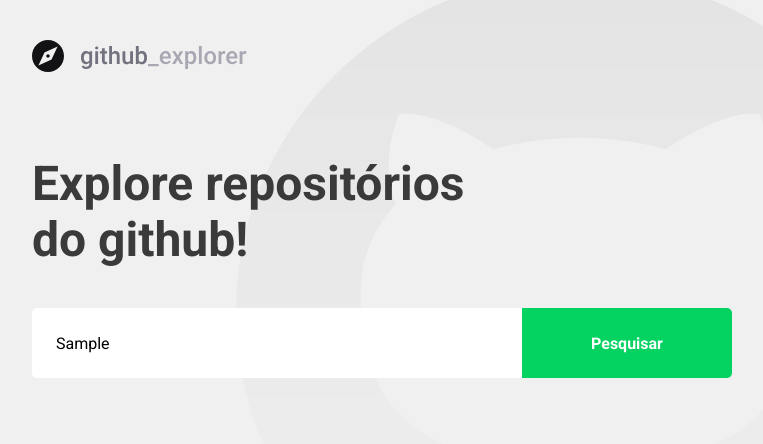
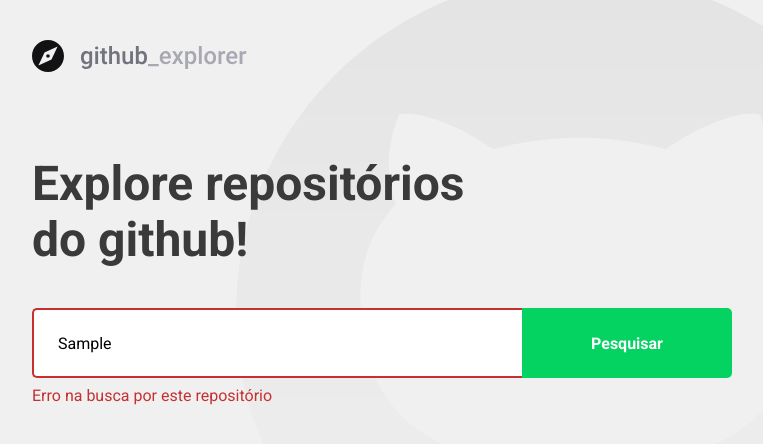
Before and after one commit to Delfio/navegador-de-repositorios-github, a React (Create React App) app: page / in a window 1280 px wide. Both pictures are taken after typing "Sample" into the empty fields and a click on the button "Pesquisar". Shown: the top 444 px of the page, without its empty margins (178-941 px from the left). Built offline with nearby package versions, Linux system fonts and the light colour scheme; no server answers.

Commit message:
feedback error

```diff
--- a/src/pages/Dashboard/index.tsx
+++ b/src/pages/Dashboard/index.tsx
@@ -5,7 +5,7 @@ import { AxiosResponse } from 'axios';
 import logo from '../../assets/logo.svg';
 import api from '../../service/api';
 
-import { Container, Titutlo, Form, Repository } from './styles';
+import { Container, Titutlo, Form, Repository, Error } from './styles';
 
 interface Repository {
     full_name: string;
@@ -19,23 +19,32 @@ interface Repository {
 const Dashboard: React.FC = () => {
     const [newRepo, setNewRepo] = useState('');
     const [repositorios, setRepositorios] = useState<Repository[]>([]);
+    const [inputError, setInputError] = useState('');
 
     async function handleAddRepository(
         event: FormEvent<HTMLFormElement>,
     ): Promise<void> {
         event.preventDefault();
+        if (!newRepo) {
+            return setInputError('Digite o autor/nome do repositório');
+        }
 
-        const response = await api.get<Repository>(`/repos/${newRepo}`);
+        try {
+            const response = await api.get<Repository>(`/repos/${newRepo}`);
 
-        setRepositorios([...repositorios, response.data]);
-        setNewRepo('');
+            setRepositorios([...repositorios, response.data]);
+            setNewRepo('');
+            setInputError('');
+        } catch (err) {
+            setInputError('Erro na busca por este repositório');
+        }
     }
 
     return (
         <>
             <img src={logo} alt="logo" />
             <Titutlo>Explore repositórios do github!</Titutlo>
-            <Form onSubmit={handleAddRepository}>
+            <Form hasError={!!inputError} onSubmit={handleAddRepository}>
                 <input
                     placeholder="Digite o nome do repo!"
                     type="text"
@@ -46,7 +55,7 @@ const Dashboard: React.FC = () => {
                 />
                 <button type="submit">Pesquisar</button>
             </Form>
-
+            {inputError && <Error>{inputError}</Error>}
             <Repository>
                 {repositorios.map((repositorio) => (
                     <a href="tes" key={repositorio.full_name}>
--- a/src/pages/Dashboard/styles.ts
+++ b/src/pages/Dashboard/styles.ts
@@ -1,5 +1,9 @@
-import styled from 'styled-components';
+import styled, { css } from 'styled-components';
 import { shade } from 'polished';
+
+interface FormProps {
+    hasError: boolean;
+}
 
 export const Container = styled.div``;
 
@@ -11,7 +15,7 @@ export const Titutlo = styled.h1`
     margin-top: 80px;
 `;
 
-export const Form = styled.form`
+export const Form = styled.form<FormProps>`
     margin-top: 40px;
     max-width: 700px;
 
@@ -21,8 +25,15 @@ export const Form = styled.form`
         flex: 1;
         height: 70px;
         padding: 0 24px;
-        border: 0;
+        border: 2px solid white;
+        border-right: 0;
         border-radius: 5px 0 0 5px;
+
+        ${(props) =>
+            props.hasError &&
+            css`
+                border-color: #c53030;
+            `}
 
         &:placeholder {
             color: #a8a8b3;
@@ -43,6 +54,12 @@ export const Form = styled.form`
             background: ${shade(0.2, '#04d361')};
         }
     }
+`;
+
+export const Error = styled.span`
+    display: block;
+    color: #c53030;
+    margin-top: 8px;
 `;
 
 export const Repository = styled.div`
```
